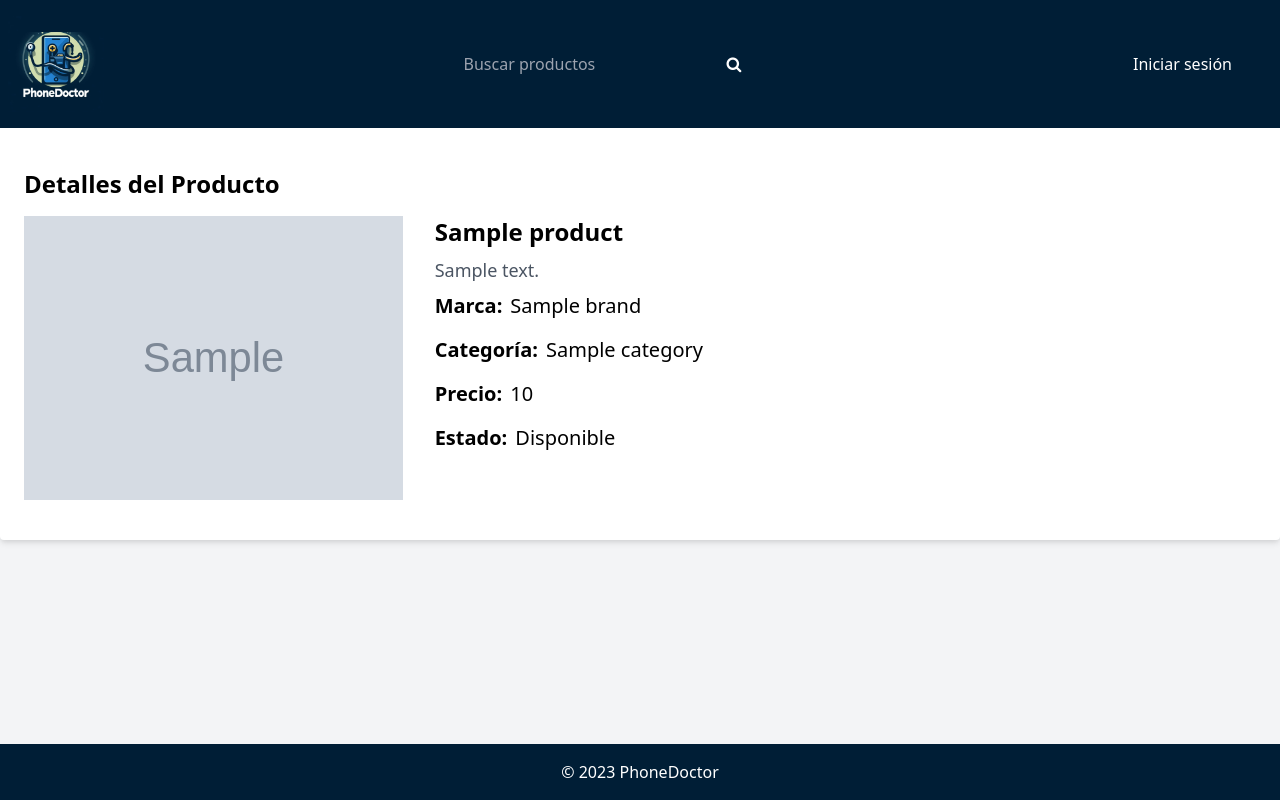
After one commit to PGPI-2-1/PhoneDoctor, a Django app: template PhoneDoctor/product/templates/product/info.html in a window 1280 px wide. The commit adds this page. Run offline with Django 4.2, Linux system fonts and the light colour scheme; the template is opened without the code that fills it: most values are stand-ins (such as "Sample title", 1, 10 or a date in 2020); grey boxes marked "Sample" are stand-in pictures; some libraries are stand-ins or nearby versions.

Commit message:
feat: product info

```diff
--- a/PhoneDoctor/core/templates/core/base.html
+++ b/PhoneDoctor/core/templates/core/base.html
@@ -22,7 +22,7 @@
     <!-- Pie de página común -->
     <footer class="bg-azul-personalizado text-white p-4 text-center">
         <!-- Agrega aquí información del pie de página, enlaces, etc. -->
-        &copy; 2023 My Website
+        &copy; 2023 PhoneDoctor
     </footer>
 
 </body>
--- /dev/null
+++ b/PhoneDoctor/product/templates/product/info.html
@@ -0,0 +1,54 @@
+{% extends 'core/base.html' %}
+
+{% block title %} Info {% endblock %}
+
+<head>
+    <link rel="stylesheet" href="https://cdnjs.cloudflare.com/ajax/libs/font-awesome/4.7.0/css/font-awesome.min.css">
+</head>
+{% block content %}
+
+<body>
+    <header class="bg-azul-personalizado text-white py-4">
+        <!-- Tu código de header aquí... -->
+    </header>
+
+    <div class="container mx-auto mt-8">
+        <h2 class="text-2xl font-bold mb-4">Detalles del Producto</h2>
+
+        <div class="flex">
+            <div class="w-1/3 pr-8">
+                <img src="{{ product.image.url }}" alt="{{ product.name }}" class="w-full h-auto mb-4">
+            </div>
+
+            <div class="w-2/3">
+                <p class="text-2xl font-bold  mb-2">{{ product.name }}</p>
+                {% if product.description != None %}
+                <p class="text-lg text-gray-600  mb-2">{{ product.description }}</p>
+                {% else %}
+                <p class="text-lg text-gray-600  mb-2">Este artículo no tiene descripción</p>
+                {% endif %}
+                <div class="flex mb-2">
+                    <p class="text-xl font-bold mb-2">Marca:</p>
+                    <p class="text-xl mb-2 ml-2"> {{ product.brand.name }}</p>
+                </div>
+                <div class="flex mb-2">
+                    <p class="text-xl font-bold mb-2">Categoría: </p>
+                    <p class="text-xl mb-2 ml-2">{{ product.category.name }}</p>
+                </div>
+                <div class="flex mb-2">
+                    <p class="text-xl font-bold mb-2">Precio: </p>
+                    <p class="text-xl mb-2 ml-2">{{ product.price }}</p>
+                </div>
+                <div class="flex mb-2">
+                <p class="text-xl font-bold mb-2">Estado: </p>
+                <p class="text-xl ml-2 mb-2">{% if product.is_sold %}Vendido{% else %}Disponible{% endif %}</p>
+
+                </div>
+                </p>
+            </div>
+        </div>
+    </div>
+</body>
+
+</html>
+{% endblock %}
--- a/PhoneDoctor/product/urls.py
+++ b/PhoneDoctor/product/urls.py
@@ -1,11 +1,13 @@
 from django.urls import path
 
 from . import views
+from product.views import product_info
 
 urlpatterns = [
     path('new/', views.new, name ='new'),
     path('<int:pk>/delete/', views.delete, name='delete'),
     path('<int:pk>/edit/', views.edit, name='edit'),
-    path('brand/new/', views.newBrand,name='new_brand'),
-    path('category/new/', views.newCategory,name='new_category')
+    path('brand/new/', views.new_brand, name='new_brand'),
+    path('category/new/', views.new_category, name='new_category'),
+    path('<int:pk>', product_info, name='product_info')
 ]
```
Also changed, not shown: PhoneDoctor/core/templates/core/index.html (+1 -19 lines), PhoneDoctor/core/url.py (deleted, +0 -9 lines), PhoneDoctor/product/views.py (+9 -3 lines), PhoneDoctor/custom_user/migrations/0001_initial.py, PhoneDoctor/db.sqlite3, PhoneDoctor/product/migrations/0001_initial.py, PhoneDoctor/shoppingCart/migrations/0001_initial.py.
